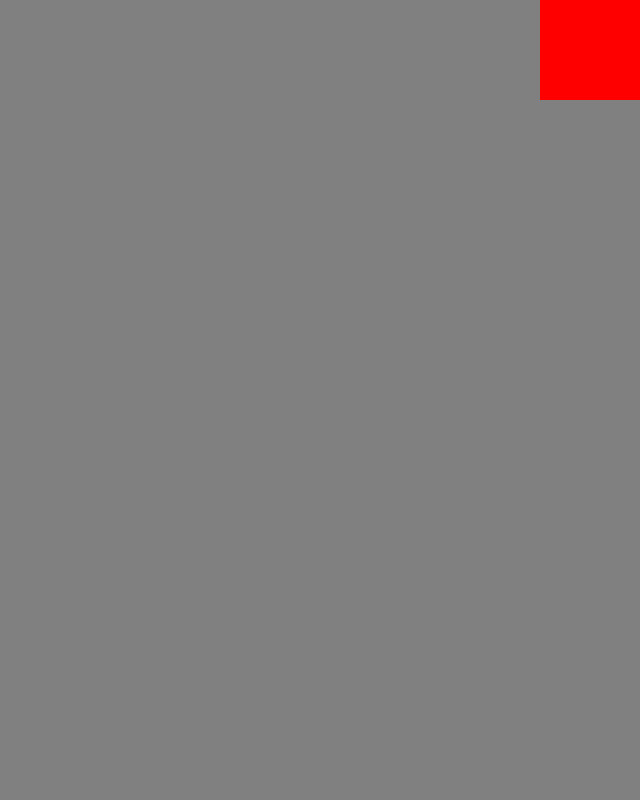
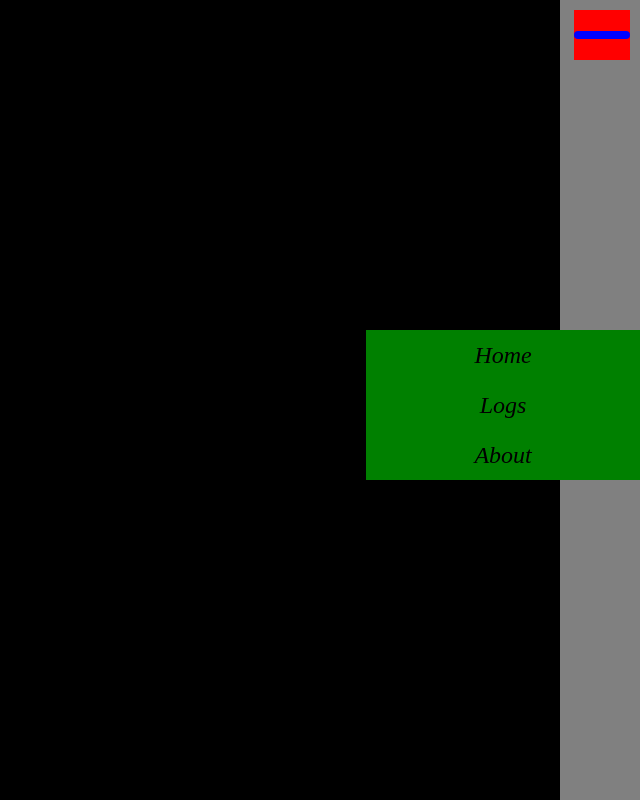
Before and after one commit to Realitales/Practice, a plain HTML site: page index.html in a window 1280 px wide. Both pictures are taken after a click on the element 1230 px from the left and 50 px from the top of the page. Shown: the whole page, without its empty margins (640-1280 px from the left). Drawn offline with Linux system fonts and the light colour scheme.

Commit message:
Styling the navbar with side holder

```diff
--- a/index.html
+++ b/index.html
@@ -8,8 +8,10 @@
     <title>Practice Ground</title>
   </head>
   <body>
+    <div id="navbarhamburger">
+      <div class="navbarhamburger-lines"></div>
+    </div>
     <header class="header">
-      <div id="navbarhamburger"></div>
       <div class="navbar">
         <ul class="navbarbtn">
           <li>Home</li>
--- a/practice.css
+++ b/practice.css
@@ -5,7 +5,7 @@
   box-sizing: border-box;
 }
 body {
-  background-color: gray;
+  background-color: black;
 }
 .show {
   visibility: visible;
@@ -13,12 +13,27 @@ body {
 .hide {
   visibility: hidden;
 }
+.header {
+  position: fixed;
+  right: 0px;
+  width: 80px;
+  height: 100vh;
+  background-color: gray;
+}
 #navbarhamburger {
   position: fixed;
   right: 0px;
+  display: flex;
+  align-items: center;
+  justify-content: center;
+  width: 3.5em;
+  height: 50px;
+  background-color: red;
+  margin: 10px;
+  z-index: 99 !important;
 }
 .navbar {
-  position: absolute;
+  position: fixed;
   right: 0px;
   bottom: 40vh;
 }
@@ -27,16 +42,18 @@ body {
   flex-direction: column;
   list-style-type: none;
   background-color: green;
-  padding-right: 20px;
+  width: 21.4vw;
 }
 .navbar ul li {
   font-family: Tw Cen MT;
   font-size: 1.5rem;
   font-style: italic;
   line-height: 50px;
+  text-align: center;
 }
-#navbarhamburger {
-  width: 100px;
-  height: 100px;
-  background-color: red;
+.navbarhamburger-lines {
+  width: 100%;
+  height: 1vh;
+  background-color: blue;
+  border-radius: 100px;
 }
--- a/practice.js
+++ b/practice.js
@@ -1,18 +1,24 @@
 const redbutton = document.getElementById("navbarhamburger");
 const navbar = document.querySelector(".navbar");
-navbar.classList.add("show");
+const navbarheader= document.querySelector(".header");
+
+navbarheader.classList.add("hide");
+navbar.classList.add("hide");
 redbutton.addEventListener ("click", () => {
 
 
 
   if(navbar.classList.contains("show")==true){
 
+    navbarheader.classList.remove("show");
     navbar.classList.remove("show");
     navbar.classList.add("hide");
-
+    navbarheader.classList.add("hide");
   }
   else{
 
+    navbarheader.classList.remove("hide");
+    navbarheader.classList.add("show");
     navbar.classList.add("show");
     navbar.classList.remove("hide");
   }
```
Also changed, not shown: practice.html (deleted, +0 -27 lines).
